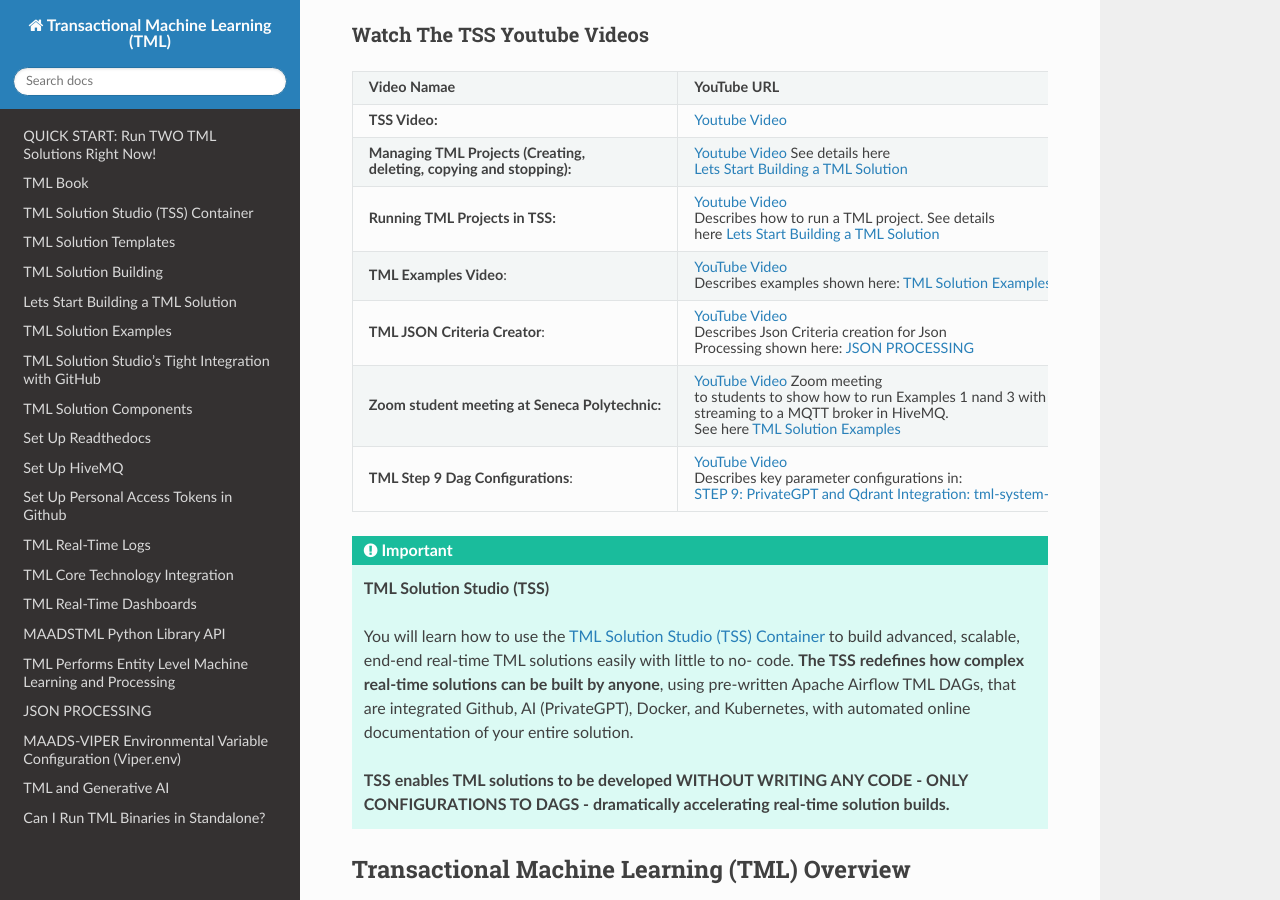
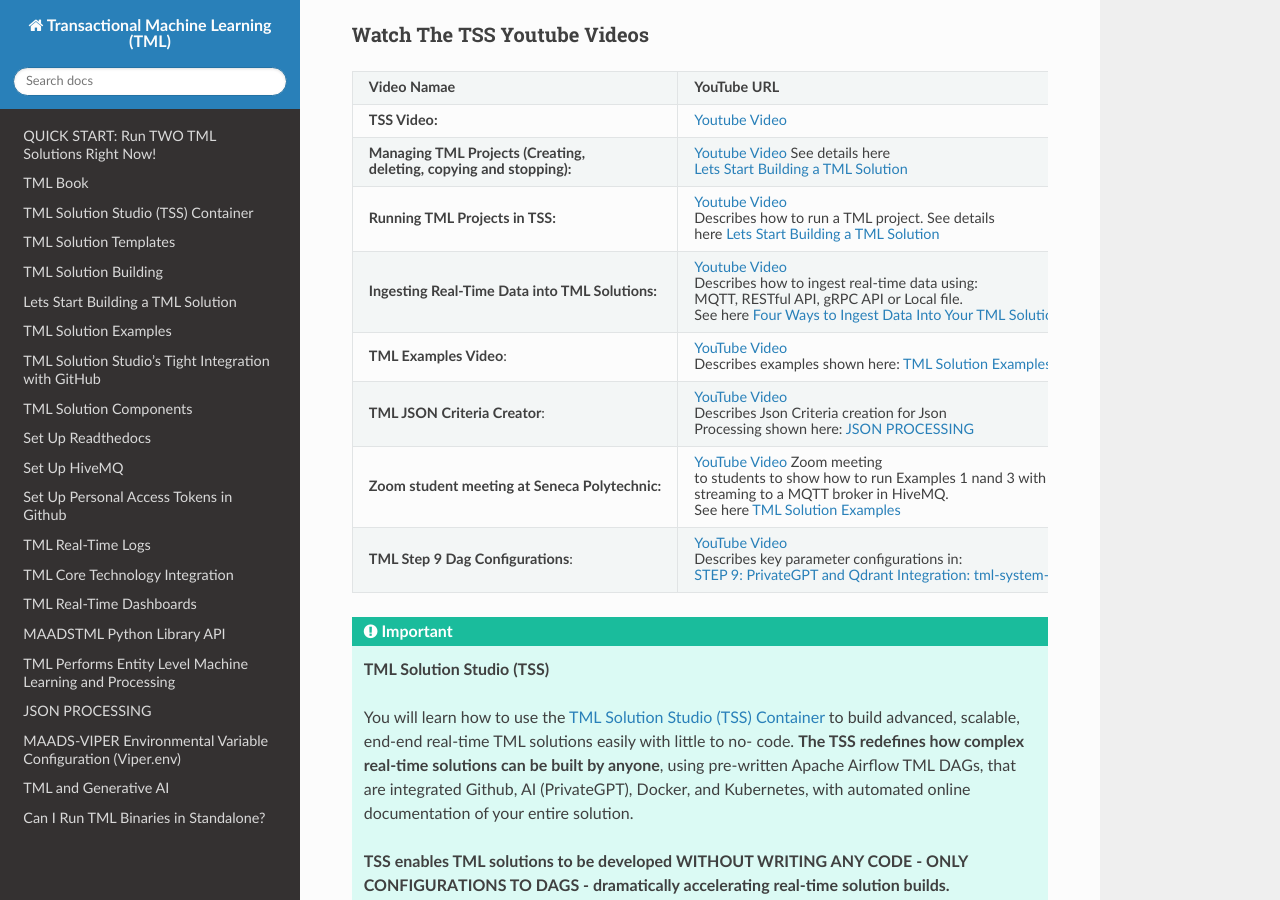
Before and after one commit to smaurice101/readthedocs, a Sphinx documentation site: the page built from docs/source/index.rst, in a window 1280 px wide and 900 px high, scrolled down 691 px. Built offline with Sphinx 7.4.7 and the Read the Docs theme 3.1.0, drawn with Linux system fonts in a browser that asks for light colours.

Commit message:
Update index.rst

```diff
--- a/docs/source/index.rst
+++ b/docs/source/index.rst
@@ -31,6 +31,14 @@
        Describes how to run a TML project. See details
 
        here :ref:`Lets Start Building a TML Solution`
+   * - **Ingesting Real-Time Data into TML Solutions:**
+     - `Youtube Video <https://youtu.be/o0Xk8pHV4nw>`_
+
+       Describes how to ingest real-time data using:
+
+       MQTT, RESTful API, gRPC API or Local file.
+
+       See here :ref:`Four Ways to Ingest Data Into Your TML Solution Container`
    * - **TML Examples Video**:
      - `YouTube Video <https://www.youtube.com/watch?v=ZzLL3tfBsh0>`_
 
```
